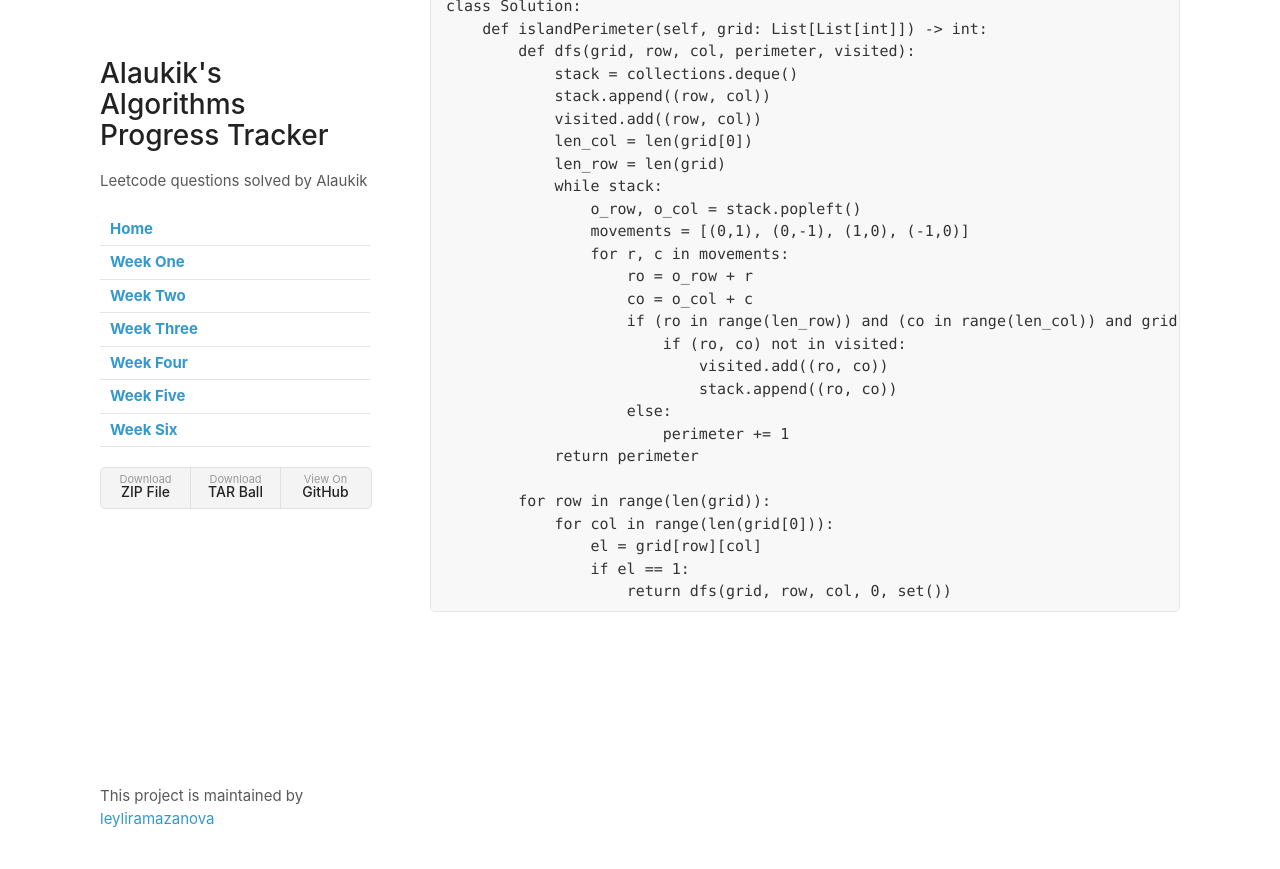
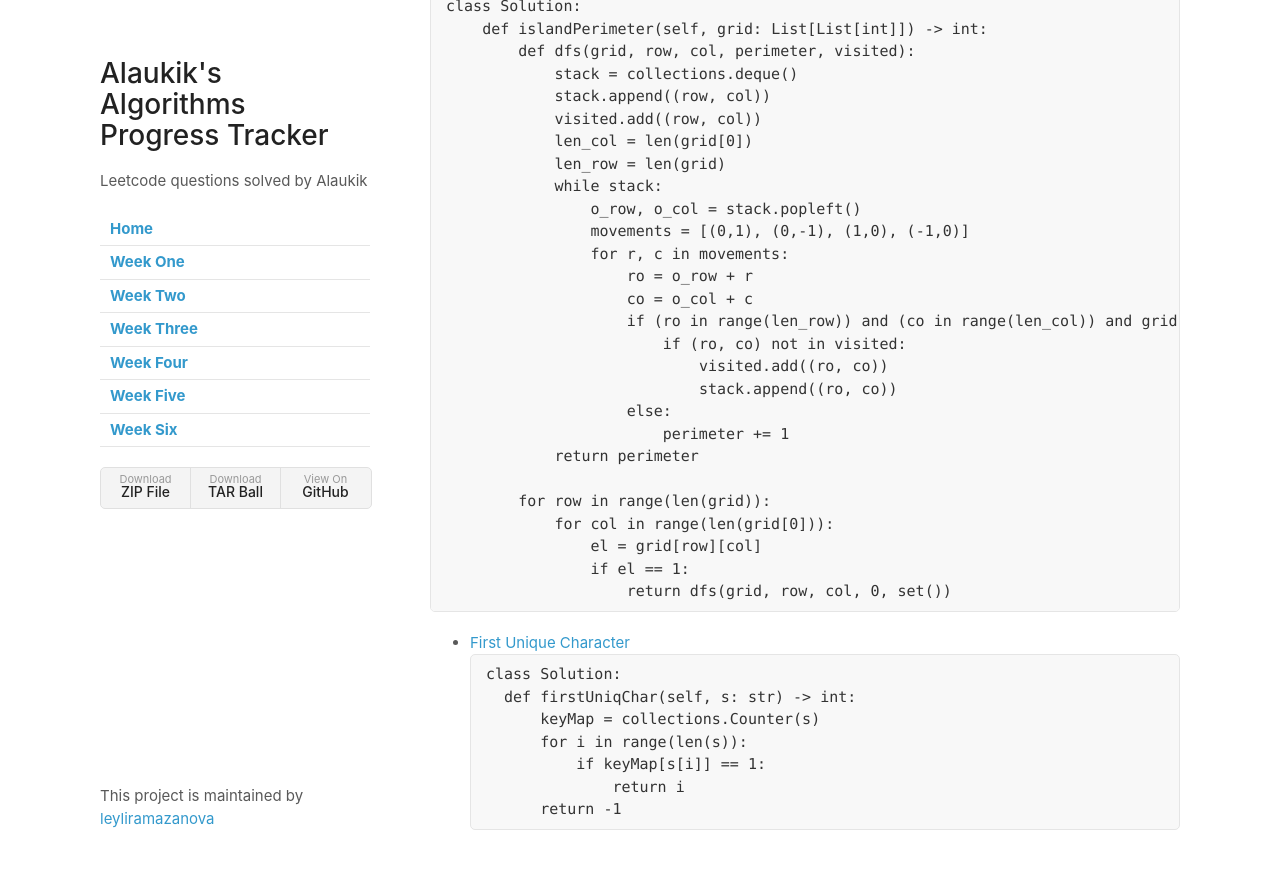
Before and after one commit to leyliramazanova/Five-Weeks-of-Leet-Code, a Jekyll site: the page built from weekSix.md, in a window 1280 px wide and 900 px high, scrolled down 5095 px. Shown: the top 869 px of the window. Built offline with Jekyll 4.4.1, drawn with Linux system fonts in a browser that asks for light colours; our own code applies the rules of GitHub Pages for plain Markdown files.

Commit message:
Update weekSix.md

````diff
--- a/weekSix.md
+++ b/weekSix.md
@@ -268,3 +268,14 @@ class Solution:
                 if el == 1:
                     return dfs(grid, row, col, 0, set())
 ```
+
+- [First Unique Character](https://leetcode.com/problems/first-unique-character-in-a-string/submissions/)
+```python
+class Solution:
+    def firstUniqChar(self, s: str) -> int:
+        keyMap = collections.Counter(s)
+        for i in range(len(s)):
+            if keyMap[s[i]] == 1:
+                return i
+        return -1
+```
````
